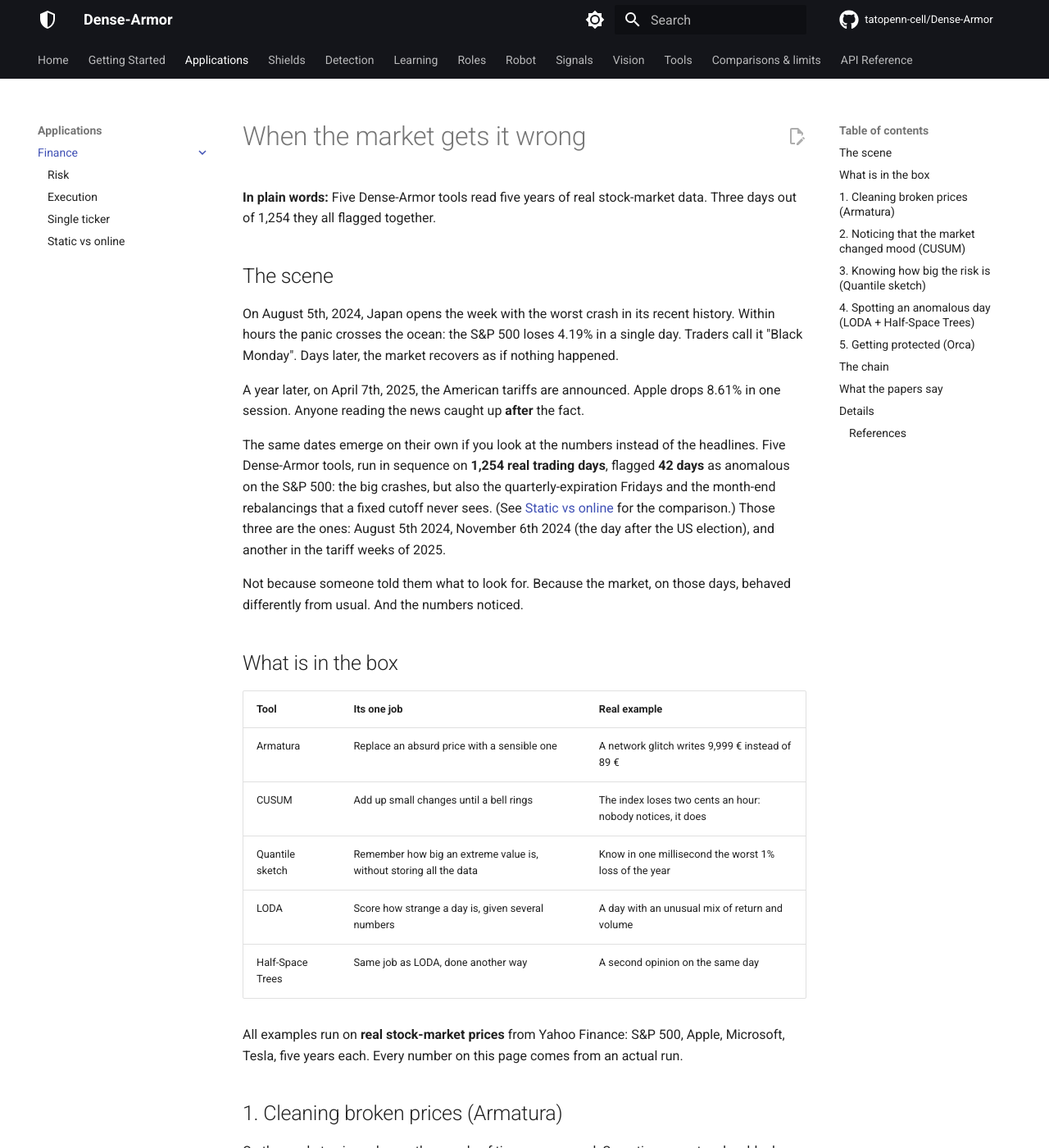
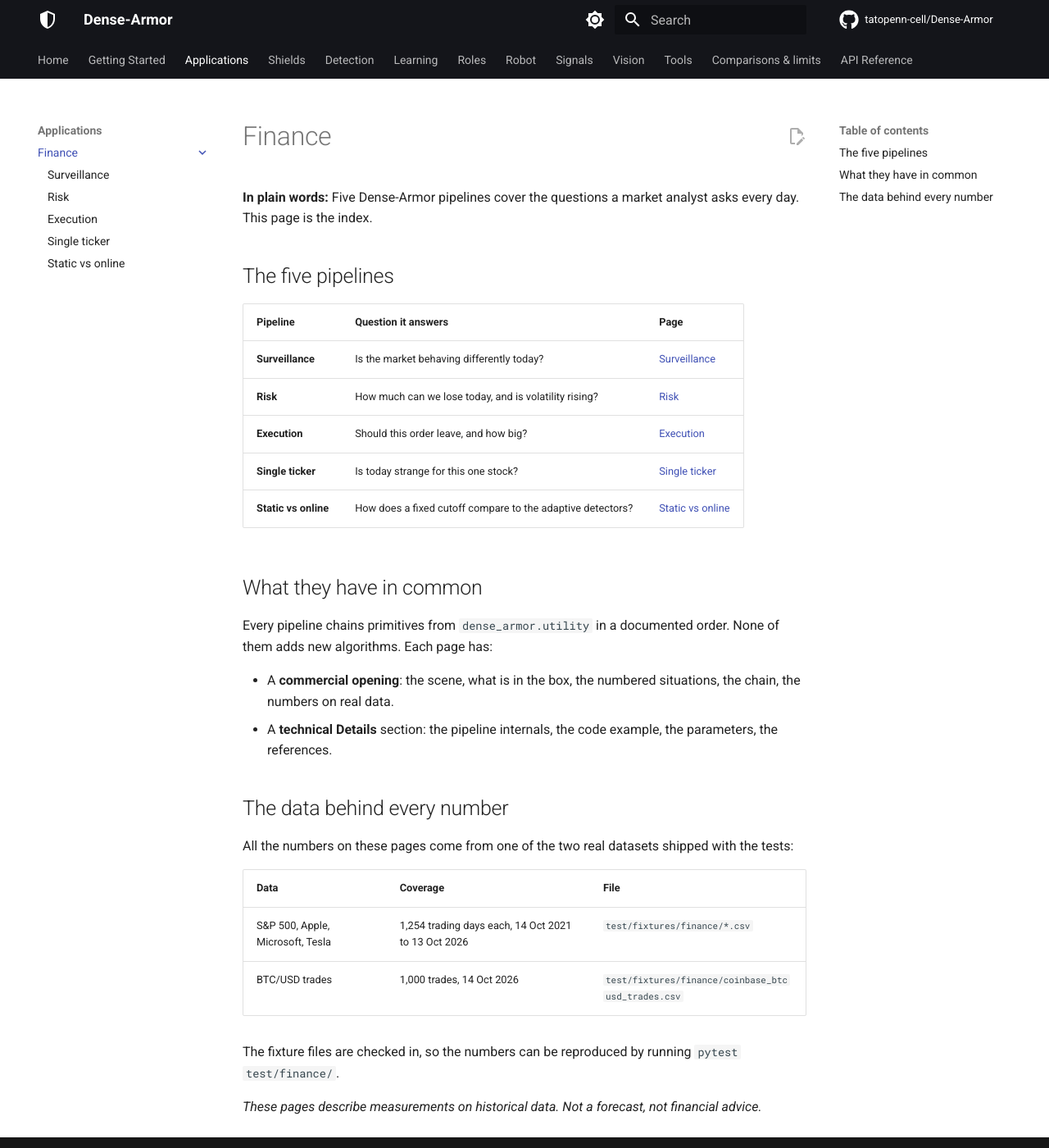
Before and after one commit to tatopenn-cell/Dense-Armor, an MkDocs documentation site: the page built from docs/finance/index.md, in a window 1280 px wide and 1400 px high. Shown: the whole window at 82% size. Built offline with MkDocs 1.6.1 and Material for MkDocs 9.7.7, drawn with Linux system fonts in a browser that asks for light colours; comment, search, counter and statistics services are not loaded; some of the changed text lies outside the part shown.

Commit message:
docs/finance: index becomes a real index, surveillance gets its page
The page docs/finance/index.md had ended up describing the
surveillance pipeline (the scene, the box, the numbered
situations, the chain). That is content, not an index.

This commit:
- Moves that content to docs/finance/surveillance.md, retitled
  accordingly, with the ## Details section added like the other
  subpages.
- Rewrites docs/finance/index.md as a proper index: five rows in a
  table, one per pipeline, each linking to its page, plus a short
  note on what the pages have in common and the data used.
- Adds the surveillance entry to mkdocs.yml.

mkdocs --strict verified.

```diff
--- a/docs/finance/index.md
+++ b/docs/finance/index.md
@@ -1,95 +1,33 @@
-# When the market gets it wrong
+# Finance
 
-**In plain words:** Five Dense-Armor tools read five years of real stock-market data. Three days out of 1,254 they all flagged together.
+**In plain words:** Five Dense-Armor pipelines cover the questions a market analyst asks every day. This page is the index.
 
-## The scene
+## The five pipelines
 
-On August 5th, 2024, Japan opens the week with the worst crash in its recent history. Within hours the panic crosses the ocean: the S&P 500 loses 4.19% in a single day. Traders call it "Black Monday". Days later, the market recovers as if nothing happened.
+| Pipeline | Question it answers | Page |
+|---|---|---|
+| **Surveillance** | Is the market behaving differently today? | [Surveillance](surveillance.md) |
+| **Risk** | How much can we lose today, and is volatility rising? | [Risk](risk.md) |
+| **Execution** | Should this order leave, and how big? | [Execution](execution.md) |
+| **Single ticker** | Is today strange for this one stock? | [Single ticker](single_ticker.md) |
+| **Static vs online** | How does a fixed cutoff compare to the adaptive detectors? | [Static vs online](static_vs_online.md) |
 
-A year later, on April 7th, 2025, the American tariffs are announced. Apple drops 8.61% in one session. Anyone reading the news caught up **after** the fact.
+## What they have in common
 
-The same dates emerge on their own if you look at the numbers instead of the headlines. Five Dense-Armor tools, run in sequence on **1,254 real trading days**, flagged **42 days** as anomalous on the S&P 500: the big crashes, but also the quarterly-expiration Fridays and the month-end rebalancings that a fixed cutoff never sees. (See [Static vs online](static_vs_online.md) for the comparison.) Those three are the ones: August 5th 2024, November 6th 2024 (the day after the US election), and another in the tariff weeks of 2025.
+Every pipeline chains primitives from `dense_armor.utility` in a documented order. None of them adds new algorithms. Each page has:
 
-Not because someone told them what to look for. Because the market, on those days, behaved differently from usual. And the numbers noticed.
+- A **commercial opening**: the scene, what is in the box, the numbered situations, the chain, the numbers on real data.
+- A **technical Details** section: the pipeline internals, the code example, the parameters, the references.
 
-## What is in the box
+## The data behind every number
 
-| Tool | Its one job | Real example |
+All the numbers on these pages come from one of the two real datasets shipped with the tests:
+
+| Data | Coverage | File |
 |---|---|---|
-| Armatura | Replace an absurd price with a sensible one | A network glitch writes 9,999 € instead of 89 € |
-| CUSUM | Add up small changes until a bell rings | The index loses two cents an hour: nobody notices, it does |
-| Quantile sketch | Remember how big an extreme value is, without storing all the data | Know in one millisecond the worst 1% loss of the year |
-| LODA | Score how strange a day is, given several numbers | A day with an unusual mix of return and volume |
-| Half-Space Trees | Same job as LODA, done another way | A second opinion on the same day |
+| S&P 500, Apple, Microsoft, Tesla | 1,254 trading days each, 14 Oct 2021 to 13 Oct 2026 | `test/fixtures/finance/*.csv` |
+| BTC/USD trades | 1,000 trades, 14 Oct 2026 | `test/fixtures/finance/coinbase_btcusd_trades.csv` |
 
-All examples run on **real stock-market prices** from Yahoo Finance: S&P 500, Apple, Microsoft, Tesla, five years each. Every number on this page comes from an actual run.
+The fixture files are checked in, so the numbers can be reproduced by running `pytest test/finance/`.
 
-## 1. Cleaning broken prices (Armatura)
-
-On the market, prices change thousands of times per second. Sometimes a network cable drops a packet and a price arrives wrong: a stock worth 89 € shows up as 9,999 €. The automated trading system takes it and buys.
-
-Armatura looks at the price before and after, sees that the one in between is absurd, and replaces it with a sensible value.
-
-**Across five years of S&P 500 data**, Armatura discarded 9 ticks out of 1,254 (0.72%). It sounds small. Those 9 would have been 9 wrong orders.
-
-## 2. Noticing that the market changed mood (CUSUM)
-
-A 20% crash in a day, everybody sees. A loss of two cents every hour, nobody. CUSUM adds every small move to the previous one. When the sum is too large to be chance, it rings the bell.
-
-**Across five years of S&P 500 data**, CUSUM flagged 18 days out of 1,254 (1.4%): the days when the market changed its pace, not the days that made the news.
-
-## 3. Knowing how big the risk is (Quantile sketch)
-
-Every bank, every day, has to answer one question: how much can we lose on the worst day of the year? A normal computer reads years of history. With 1,000,000 operations per day, that read blocks the whole system.
-
-The quantile sketch keeps only the extreme values and throws away the ordinary days. It answers in one millisecond, without reading a single row of history.
-
-## 4. Spotting an anomalous day (LODA + Half-Space Trees)
-
-Price and volume usually move together. If the price rises, the trades rise. When they don't, something is off.
-
-LODA looks at price and volume together and gives a strangeness score. Half-Space Trees does the same job in a different way. **When both give a high score, the day is genuinely anomalous.**
-
-Across 1,254 days of S&P 500 data, LODA and Half-Space Trees gave a high score on **only 3 dates**:
-
-- **August 5th, 2024** — Black Monday in Japan, S&P 500 at −4.19%
-- **November 6th, 2024** — the day after the US election, +2.49%
-- **another day** in the tariff weeks of 2025
-
-On Apple, the system found June 12th, 2024 (Apple Intelligence announcement, +7.08%) and April 7th, 2025 (tariffs, −8.61%).
-
-On Tesla, **zero**. Not because Tesla doesn't move — it moves more than any of them. But its violent swings are so frequent that a −8% is now "normal" for it. The system knows, and it stops flagging.
-
-## 5. Getting protected (Orca)
-
-When an automated model has to send a trade, Orca checks both ends. It does not block the order: it **dampens** it. If the model wants to buy twice the usual amount of shares, Orca shrinks the size. The order goes out, smaller.
-
-**Across five years of S&P 500 data**, Orca dampened 117 orders out of 1,254 (9.3%). On Apple, almost one order out of three — and on Tesla, one out of three. The difference is that Apple and Tesla have far more volatile trading volumes than the index.
-
-## The chain
-
-For every tick arriving from the market:
-
-1. **Armatura** receives the price. If it is absurd, it replaces it with a sensible value.
-2. The clean price goes to **CUSUM** (has the market mood changed?) and to the **Quantile sketch** (how much do we risk today?).
-3. Price and volume together go to **LODA** and **Half-Space Trees**. If both say "anomalous", the day is flagged.
-4. If the model wants to send an order, **Orca** dampens it before it leaves.
-
-Total time per tick, on a single core: **about 5 milliseconds**. Over a trading day (6.5 hours, one tick per second), that is 6.5 seconds of compute in total.
-
-## What the papers say
-
-Detection delay is the most expensive thing. Across 2.7 million consumer-credit accounts, a continuous monitoring system reduced the average delay by **9.2 days** against the traditional periodic review (Li, Thompson and Chen, 2026). Nine days is the difference between recovering a loan and losing it.
-
-Payment fraud costs **45 billion dollars** a year worldwide (Huang et al., 2025). The real weakness of current systems is not accuracy: it is **the cost of false alarms**. A fixed threshold floods reviewers during benign peaks. Five tools passing the baton reduce the useless alarms, not just the missed ones.
-
-## Details
-
-### References
-
-- Li, E., Thompson, D., Chen, M. (2026). *Real-Time Early-Default Detection Using Streaming Machine Learning with Multi-Source Behavioral Signals.* Preprint, 12 January 2026, doi: 10.20944/preprints202601.0866.v1. Not peer-reviewed. Numbers: 2.7 million accounts, −9.2 days of delay, ROC-AUC 0.89.
-- Huang, A., Wang, Y., Zhou, P., Zhang, X. (2025). *Dynamic Calibration of Decision Thresholds for Financial Anomaly Detection.* Journal of Global Information Management 33(1), doi: 10.4018/JGIM.395852. Numbers: 45 billion USD of global payment-fraud losses in 2022, static threshold and the cost of false positives.
-- Market data: Yahoo Finance, S&P 500 (^GSPC), Apple (AAPL), Microsoft (MSFT), Tesla (TSLA). Period 14 October 2021 – 13 October 2026, 1,254 trading days.
-- August 5th 2024 (Japanese Black Monday) and April 7th 2025 (American tariffs) are documented public events. The other anomalous dates were picked by the pipeline and match exceptional market days.
-
-*This page describes measurements on historical data. It is not financial advice.*
+*These pages describe measurements on historical data. Not a forecast, not financial advice.*
--- a/mkdocs.yml
+++ b/mkdocs.yml
@@ -73,6 +73,7 @@ nav:
   - Applications:
       - Finance:
           - finance/index.md
+          - Surveillance: finance/surveillance.md
           - Risk: finance/risk.md
           - Execution: finance/execution.md
           - Single ticker: finance/single_ticker.md
```
Also changed, not shown: docs/finance/surveillance.md (added, +95 -0 lines).
